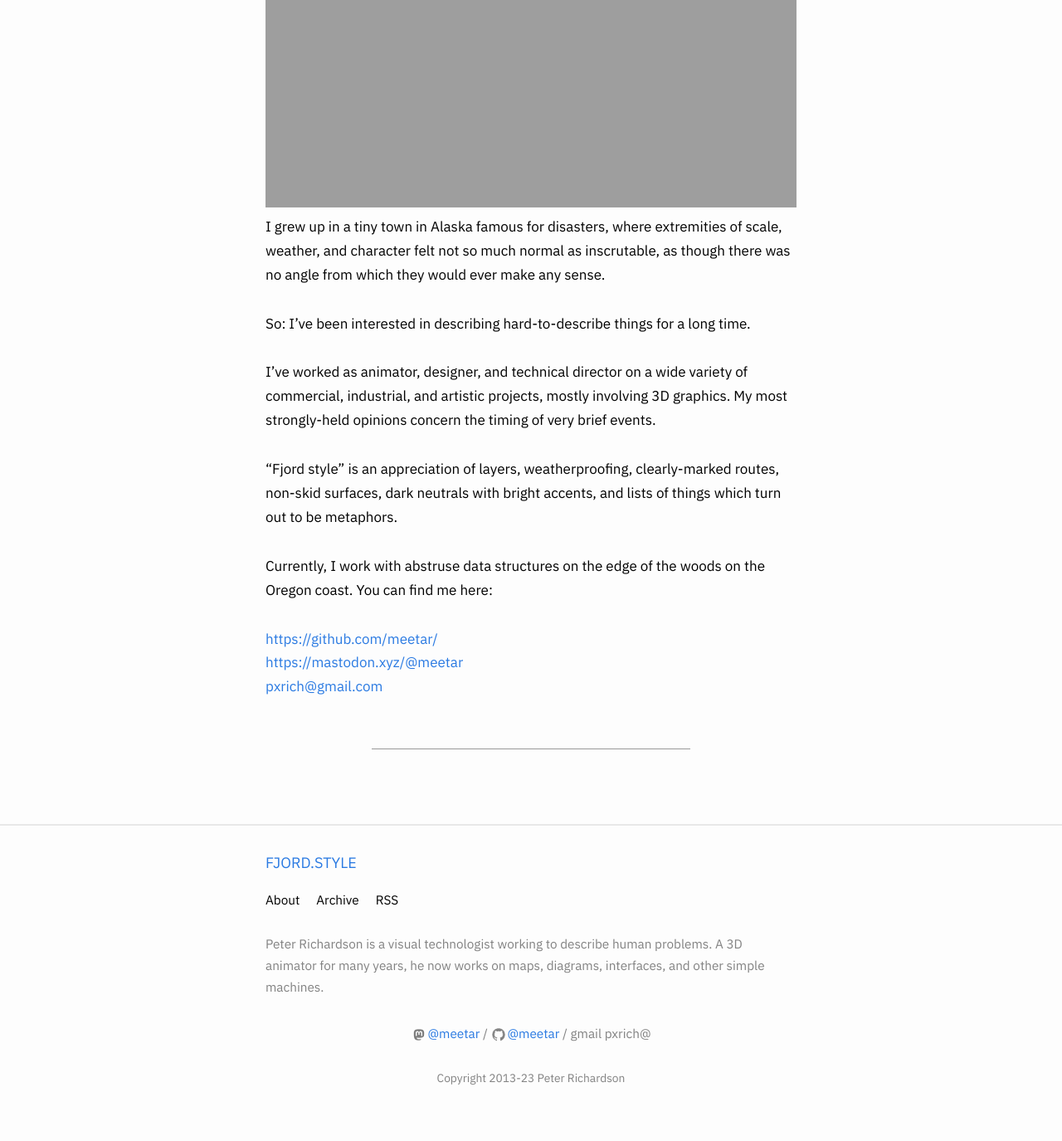
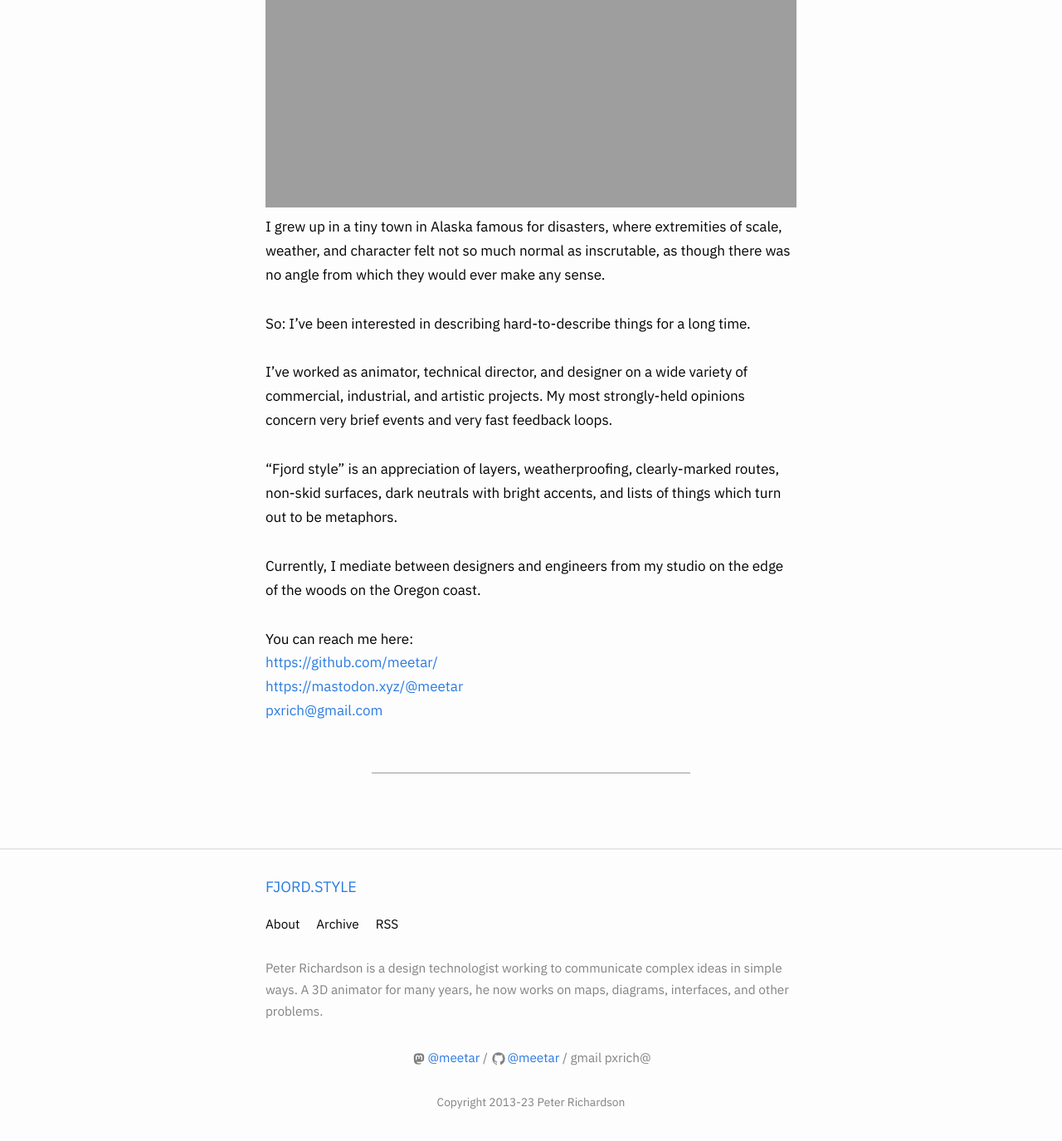
Before and after one commit to meetar/fjord.style, a Jekyll site: the page built from about.md, in a window 1280 px wide and 1400 px high, scrolled down 626 px. Shown: the top 1375 px of the window at 83% size. Built offline with Jekyll 4.4.1, drawn with Linux system fonts in a browser that asks for light colours.

Commit message:
formatting + about copy tweaks

```diff
--- a/_includes/footer.html
+++ b/_includes/footer.html
@@ -15,7 +15,7 @@
 
     </nav>
 
-    <p>Peter Richardson is a visual technologist working to describe human problems. A 3D animator for many years, he now works on maps, diagrams, interfaces, and other simple machines.</p>
+    <p>Peter Richardson is a design technologist working to communicate complex ideas in simple ways. A&nbsp;3D animator for many years, he now works on maps, diagrams, interfaces, and other problems.</p>
 
 <div style="text-align:center"><p>{% include icon-mastodon.html username="meetar" %} / {% include icon-github.html username="meetar" %} / gmail&nbsp;pxrich@</p>        <p style="font-size:.9em">Copyright 2013-{{ site.time | date: '%y' }} Peter Richardson</p>
 </div>
--- a/about.md
+++ b/about.md
@@ -13,12 +13,13 @@ I grew up in a tiny town in Alaska famous for disasters, where extremities of sc
 
 So: I've been interested in describing hard-to-describe things for a long time.
 
-I've worked as animator, designer, and technical director on a wide variety of commercial, industrial, and artistic projects, mostly involving 3D graphics. My most strongly-held opinions concern the timing of very brief events.
+I've worked as animator, technical director, and designer on a wide variety of commercial, industrial, and artistic projects. My most strongly-held opinions concern very brief events and very fast feedback loops.
 
 "Fjord style" is an appreciation of layers, weatherproofing, clearly-marked routes, non-skid surfaces, dark neutrals with bright accents, and lists of things which turn out to be metaphors.
 
-Currently, I work with abstruse data structures on the edge of the woods on the Oregon coast. You can find me here:
+Currently, I mediate between designers and engineers from my studio on the edge of the woods on the Oregon coast.
 
+You can reach me here:<br>
 <a href="https://github.com/meetar/">https://github.com/meetar/</a><br>
 <a href="https://mastodon.xyz/@meetar">https://mastodon.xyz/@meetar</a><br>
 <a target="_top" href="mailto:pxrich@gmail.com">pxrich@gmail.com</a>
```
Also changed, not shown: _posts/2014-03-11-going-into-detail.md (+1 -1 lines), _posts/2016-03-22-mapping-mountains.md (+2 -2 lines).
